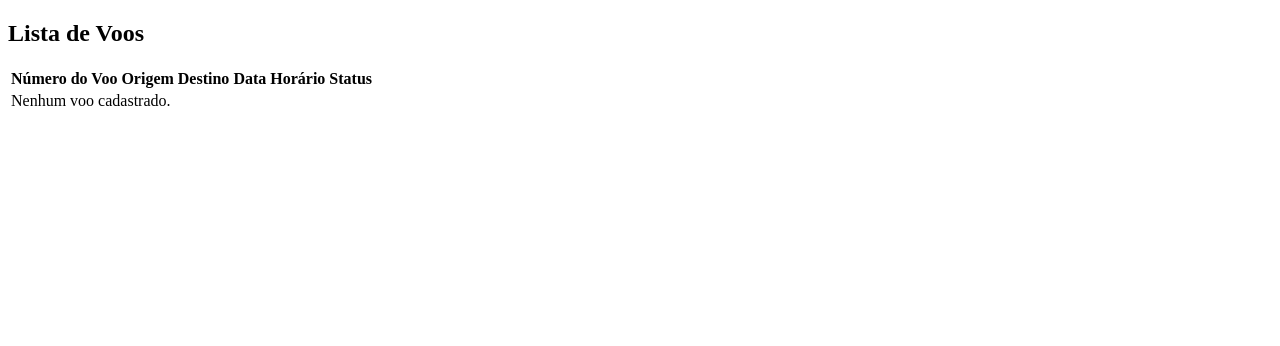
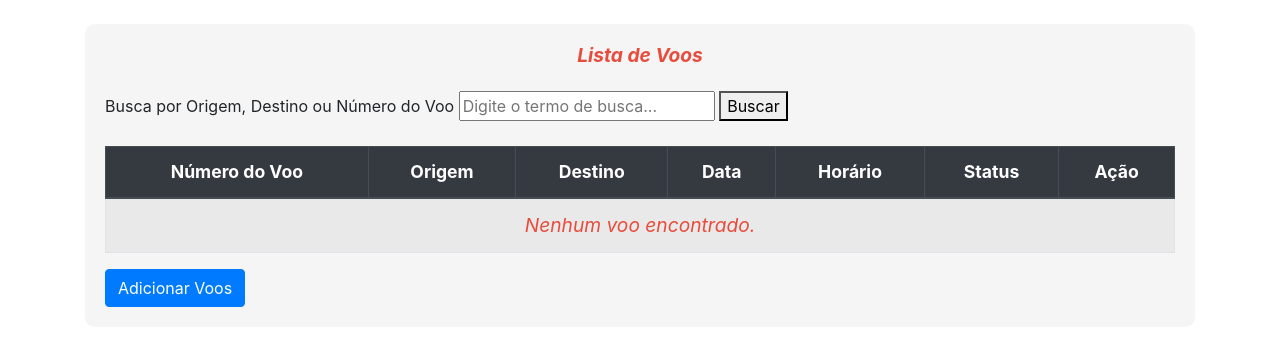
Before and after one commit to LuisBarretto11/Projeto-Web-Servidor, a PHP site: page /listagem in a window 1280 px wide. Shown: the top 346 px of the page. Run offline with PHP 8.4, Linux system fonts and the light colour scheme; data that the repository does not hold is empty.

Commit message:
Update listagem.view.php

```diff
--- a/projeto-php/views/listagem.view.php
+++ b/projeto-php/views/listagem.view.php
@@ -1,6 +1,37 @@
-<div class="container mt-4">
+<link href="https://stackpath.bootstrapcdn.com/bootstrap/4.5.2/css/bootstrap.min.css" rel="stylesheet">
+<?php
+// Lê o arquivo voos.txt
+$voos_formatados = [];
+$file = 'voos.txt';
+if (file_exists($file)) {
+    $lines = file($file, FILE_IGNORE_NEW_LINES | FILE_SKIP_EMPTY_LINES);
+    foreach ($lines as $line) {
+        $dados_voo = json_decode($line, true); // Decodifica cada linha como um JSON
+        if (isset($dados_voo['numero_voo']) && isset($dados_voo['origem']) && isset($dados_voo['destino'])) {
+            $voos_formatados[] = [
+                'numero_voo' => $dados_voo['numero_voo'] ?? 'N/A',
+                'origem' => $dados_voo['origem'] ?? 'N/A',
+                'destino' => $dados_voo['destino'] ?? 'N/A',
+                'data' => $dados_voo['data_voo'] ?? 'N/A',
+                'horario' => $dados_voo['horario'] ?? 'N/A',
+                'status' => $dados_voo['status'] ?? 'N/A',
+            ];
+        }
+    }
+} else {
+    $voos_formatados = [];
+}
+?>
+<div class="container-voos mt-4">
     <h2 class="text-center mb-4">Lista de Voos</h2>
-        <?php include 'models/listagem.models.php'; ?>
+
+    <!-- Formulário de Busca -->
+    <form action="ListagemController.php?action=listar" method="GET">
+        <label for="busca">Busca por Origem, Destino ou Número do Voo</label>
+        <input type="text" name="busca" id="busca" placeholder="Digite o termo de busca..."/>
+        <button type="submit">Buscar</button>
+    </form>
+
     <!-- Tabela de voos -->
     <table class="table table-striped table-bordered">
         <thead class="thead-dark">
@@ -11,25 +42,33 @@
                 <th>Data</th>
                 <th>Horário</th>
                 <th>Status</th>
+                <th>Ação</th>
             </tr>
         </thead>
         <tbody>
-                <?php if (count($voos) > 0): ?>
-                    <?php foreach ($voos as $voo): ?>
+            <?php if (count($voos_formatados) > 0): ?>
+                <?php foreach ($voos_formatados as $voo): ?>
                     <tr>
                         <td><?php echo htmlspecialchars($voo['numero_voo']); ?></td>
                         <td><?php echo htmlspecialchars($voo['origem']); ?></td>
                         <td><?php echo htmlspecialchars($voo['destino']); ?></td>
-                            <td><?php echo htmlspecialchars($voo['data']); ?></td>
-                            <td><?php echo htmlspecialchars($voo['horario']); ?></td>
-                            <td><?php echo htmlspecialchars($voo['status']); ?></td>
+                        <td><?php echo isset($voo['data']) ? htmlspecialchars($voo['data']) : 'N/A'; ?></td>
+                        <td><?php echo isset($voo['horario']) ? htmlspecialchars($voo['horario']) : 'N/A'; ?></td>
+                        <td><?php echo isset($voo['status']) ? htmlspecialchars($voo['status']) : 'N/A'; ?></td>
+                        <td>
+                            <form action="ListagemController.php?action=remover" method="POST" onsubmit="return confirm('Tem certeza que deseja remover este voo?');">
+                                <input type="hidden" name="numero_voo" value="<?php echo htmlspecialchars($voo['numero_voo']); ?>">
+                                <button type="submit" class="btn btn-danger">Remover</button>
+                            </form>
+                        </td>
                     </tr>
                 <?php endforeach; ?>
             <?php else: ?>
                 <tr>
-                        <td colspan="6" class="text-center">Nenhum voo cadastrado.</td>
+                    <td colspan="7" class="text-center">Nenhum voo encontrado.</td>
                 </tr>
             <?php endif; ?>
         </tbody>
     </table>
+    <a href="adicionarVoo.view.php" class="btn btn-primary">Adicionar Voos</a>
 </div>
```
Lines whose indentation alone changed are shown as unchanged.
